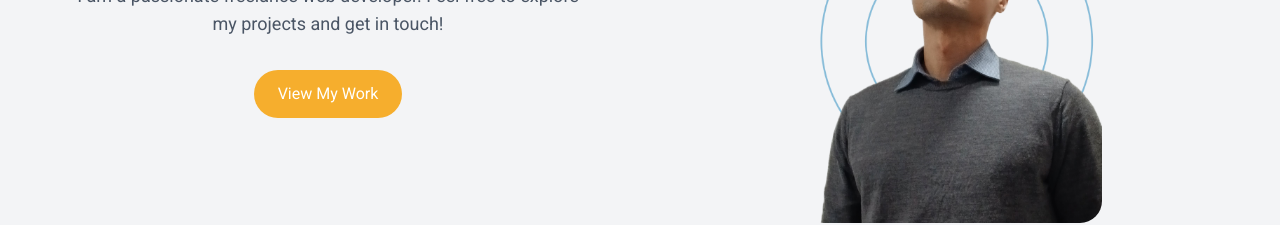
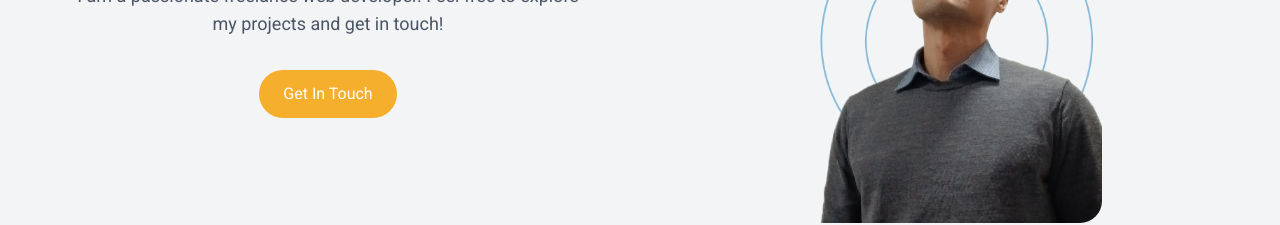
Before and after one commit to yongbaehong/portfolio, a Next.js app: page / in a window 1280 px wide. Shown: the part 277-502 px from the top of the page. Built offline with nearby package versions, Linux system fonts and the light colour scheme; a web font is replaced by a local one.

Commit message:
change hero button to go to contact section

```diff
--- a/app/components/Hero/Hero.tsx
+++ b/app/components/Hero/Hero.tsx
@@ -19,10 +19,10 @@ export default function Hero() {
             projects and get in touch!
           </p>
           <a
-            href="#portfolio"
+            href="#contact"
             className="inline-block bg-honey-bronze text-white px-6 py-3 rounded-full hover:bg-honey-bronze/80 transition"
           >
-            View My Work
+            Get In Touch
           </a>
         </div>
         {/* Right side of hero */}
```
